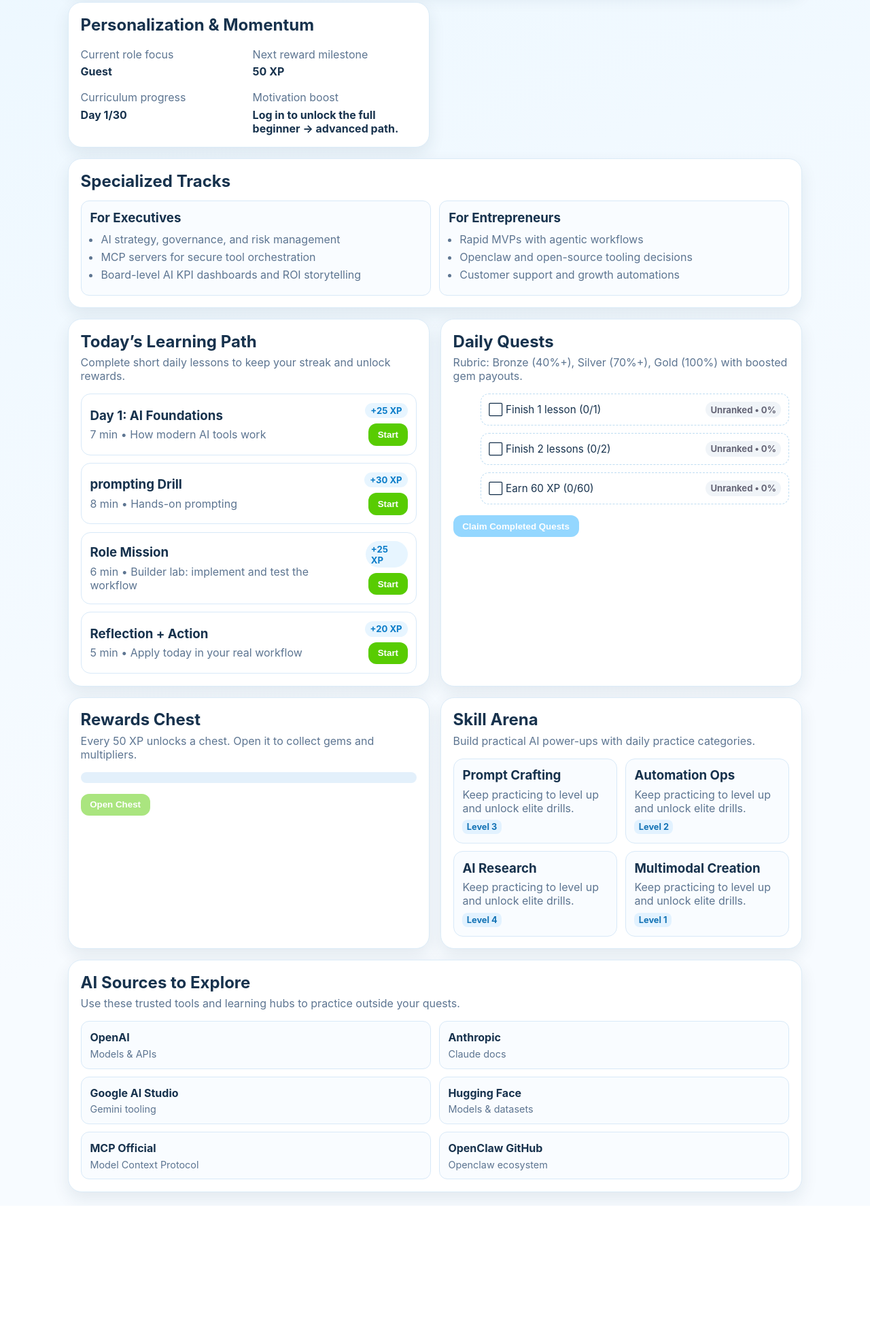
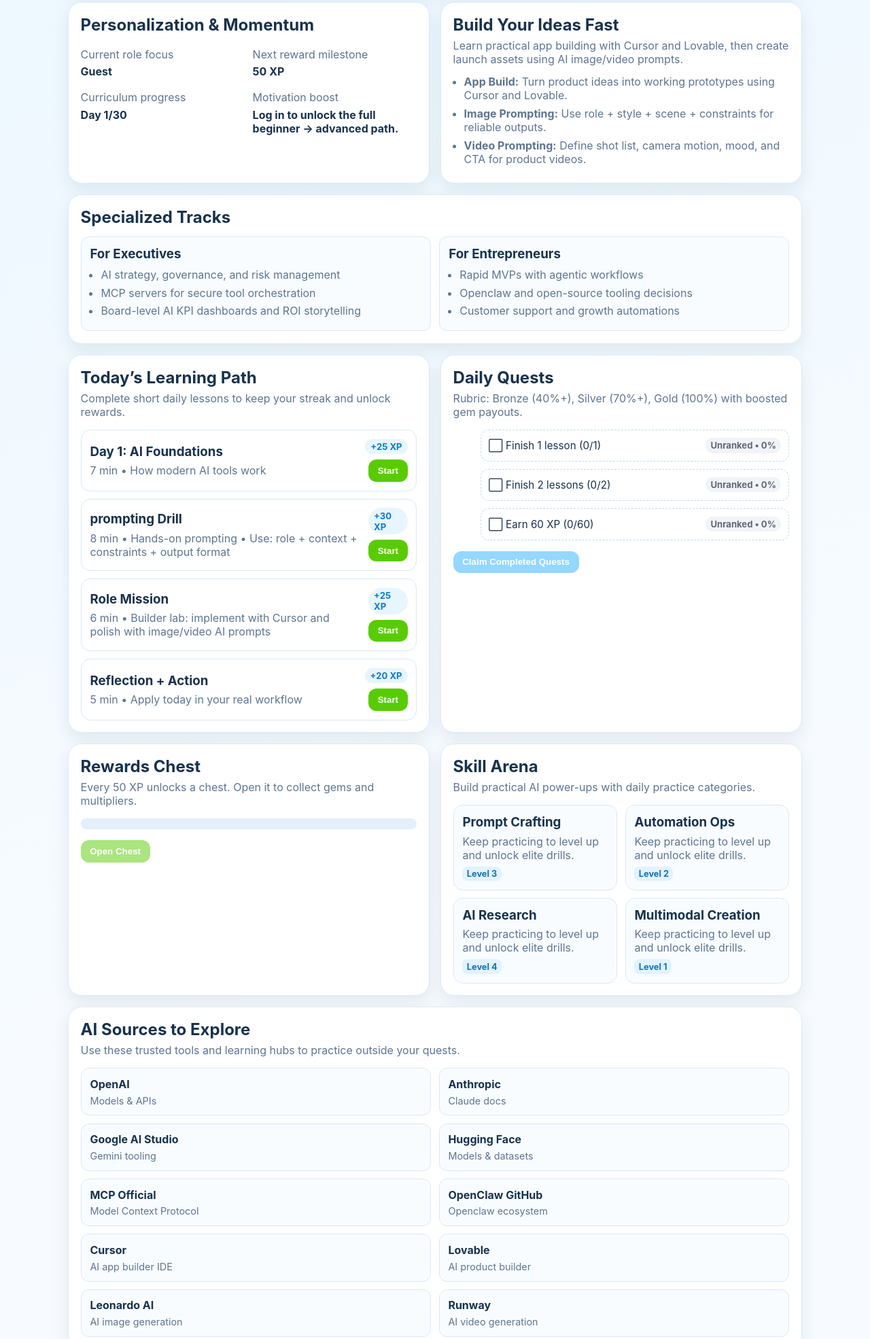
Before and after one commit to armandosanjh0-jpg/edtech, a plain HTML site: page index.html in a window 1280 px wide. Shown: the part 388-2358 px from the top of the page at 68% size. Before the commit the page ends 2162 px from the top, so only its background shows below. Drawn offline with Linux system fonts and the light colour scheme.

Commit message:
Add builder-focused lessons for Cursor, Lovable, and media prompts

```diff
--- a/app.js
+++ b/app.js
@@ -6,19 +6,19 @@ const curriculum = [
   { day: 3, level: 'Beginner', theme: 'Research Skills', core: 'Fast market and topic research', concept: 'AI agents' },
   { day: 4, level: 'Beginner', theme: 'Output Quality', core: 'Hallucination checks', concept: 'verification loops' },
   { day: 5, level: 'Beginner', theme: 'Content Ops', core: 'Daily content production', concept: 'workflow batching' },
-  { day: 6, level: 'Beginner', theme: 'No-code Automation', core: 'Simple automations', concept: 'zap-style flows' },
+  { day: 6, level: 'Beginner', theme: 'Build Apps with Cursor', core: 'Ship your first AI app idea in Cursor', concept: 'cursor prompts' },
   { day: 7, level: 'Beginner', theme: 'Weekly Review', core: 'Score and reflect', concept: 'retrospective' },
   { day: 8, level: 'Intermediate', theme: 'Model Selection', core: 'Choosing the right model', concept: 'latency vs quality' },
   { day: 9, level: 'Intermediate', theme: 'MCP Servers I', core: 'Why MCP matters', concept: 'MCP servers' },
   { day: 10, level: 'Intermediate', theme: 'Tool Use', core: 'Agent + tools orchestration', concept: 'tool calling' },
-  { day: 11, level: 'Intermediate', theme: 'Openclaw Intro', core: 'Openclaw ecosystem overview', concept: 'Openclaw' },
+  { day: 11, level: 'Intermediate', theme: 'Lovable MVP Sprint', core: 'Build and deploy product ideas in Lovable', concept: 'lovable prompts' },
   { day: 12, level: 'Intermediate', theme: 'Data Handling', core: 'Chunking and retrieval', concept: 'RAG basics' },
   { day: 13, level: 'Intermediate', theme: 'Memory Patterns', core: 'Session and long-term memory', concept: 'memory design' },
   { day: 14, level: 'Intermediate', theme: 'Weekly Review', core: 'Skill checkpoint', concept: 'gap analysis' },
   { day: 15, level: 'Intermediate', theme: 'MCP Servers II', core: 'Secure connector strategy', concept: 'MCP governance' },
   { day: 16, level: 'Intermediate', theme: 'Automation Reliability', core: 'Retries and alerts', concept: 'runbooks' },
-  { day: 17, level: 'Intermediate', theme: 'Multimodal Apps', core: 'Vision/audio workflows', concept: 'multimodal pipelines' },
-  { day: 18, level: 'Intermediate', theme: 'Cost Management', core: 'Token economics', concept: 'cost controls' },
+  { day: 17, level: 'Intermediate', theme: 'AI Image Prompts', core: 'Generate high-quality images with strong prompt structure', concept: 'image prompting' },
+  { day: 18, level: 'Intermediate', theme: 'AI Video Prompts', core: 'Create product videos with cinematic prompt templates', concept: 'video prompting' },
   { day: 19, level: 'Intermediate', theme: 'Openclaw Build', core: 'Implementing a useful flow', concept: 'Openclaw project' },
   { day: 20, level: 'Intermediate', theme: 'Team Adoption', core: 'Rollout and training', concept: 'change management' },
   { day: 21, level: 'Advanced', theme: 'AI Architecture', core: 'System-level design', concept: 'LLMOps' },
@@ -60,6 +60,10 @@ const sources = [
   { name: 'Hugging Face', type: 'Models & datasets', url: 'https://huggingface.co/' },
   { name: 'MCP Official', type: 'Model Context Protocol', url: 'https://modelcontextprotocol.io/' },
   { name: 'OpenClaw GitHub', type: 'Openclaw ecosystem', url: 'https://github.com/' },
+  { name: 'Cursor', type: 'AI app builder IDE', url: 'https://www.cursor.com/' },
+  { name: 'Lovable', type: 'AI product builder', url: 'https://lovable.dev/' },
+  { name: 'Leonardo AI', type: 'AI image generation', url: 'https://leonardo.ai/' },
+  { name: 'Runway', type: 'AI video generation', url: 'https://runwayml.com/' },
 ];
 
 const questConfig = [
@@ -105,8 +109,8 @@ function buildLessonsForDay(day, role) {
   const row = curriculum[day - 1];
   const roleTask = {
     executive: 'Executive brief: risk + KPI impact',
-    entrepreneur: 'Founder sprint: ship a market-ready experiment',
-    builder: 'Builder lab: implement and test the workflow',
+    entrepreneur: 'Founder sprint: ship a market-ready experiment with Cursor/Lovable',
+    builder: 'Builder lab: implement with Cursor and polish with image/video AI prompts',
   };
 
   return [
@@ -243,7 +247,8 @@ function renderLessons() {
     const button = clone.querySelector('button');
 
     title.textContent = lesson.title;
-    detail.textContent = `${lesson.duration} • ${lesson.topic}`;
+    const promptHint = lesson.title.toLowerCase().includes('prompt') ? ' • Use: role + context + constraints + output format' : '';
+    detail.textContent = `${lesson.duration} • ${lesson.topic}${promptHint}`;
     tag.textContent = `+${lesson.xp} XP`;
     button.addEventListener('click', () => completeLesson(lesson, button));
 
--- a/index.html
+++ b/index.html
@@ -71,6 +71,17 @@
               <h3 id="motivation-line">Start a lesson to build momentum.</h3>
             </div>
           </div>
+        </section>
+
+
+        <section class="card">
+          <h2>Build Your Ideas Fast</h2>
+          <p class="muted">Learn practical app building with Cursor and Lovable, then create launch assets using AI image/video prompts.</p>
+          <ul class="build-list">
+            <li><strong>App Build:</strong> Turn product ideas into working prototypes using Cursor and Lovable.</li>
+            <li><strong>Image Prompting:</strong> Use role + style + scene + constraints for reliable outputs.</li>
+            <li><strong>Video Prompting:</strong> Define shot list, camera motion, mood, and CTA for product videos.</li>
+          </ul>
         </section>
 
         <section class="card track-card">
--- a/styles.css
+++ b/styles.css
@@ -42,6 +42,9 @@ h1, h2, h3, p { margin: 0; }
 .track-item { border: 1px solid #d8e9f8; border-radius: 12px; padding: 0.8rem; background: #f9fcff; }
 .track-item ul { margin: 0.6rem 0 0; padding-left: 1rem; color: var(--muted); }
 .track-item li { margin-bottom: 0.4rem; }
+
+.build-list { margin: 0.8rem 0 0; padding-left: 1rem; color: var(--muted); }
+.build-list li { margin-bottom: 0.45rem; }
 
 .focus-grid { margin-top: 0.8rem; display: grid; gap: 0.7rem; grid-template-columns: repeat(2, minmax(0, 1fr)); }
 .focus-grid h3 { margin-top: 0.35rem; font-size: 1rem; }
```
Also changed, not shown: 1 other file.
